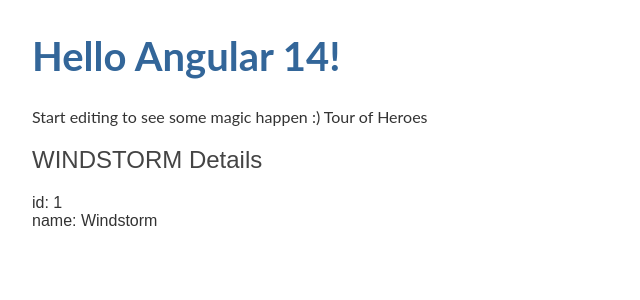
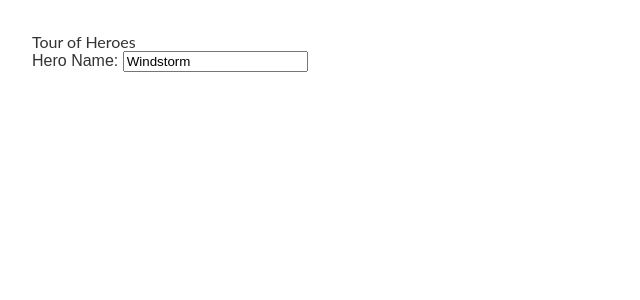
Before and after one commit to Fabusch/TOUR-OF-HEROES, an Angular app: page / in a window 1280 px wide. Shown: the top 300 px of the page, without its empty margins (0-640 px from the left). Built offline with nearby package versions, Linux system fonts and the light colour scheme.

Commit message:
3 files modified

```diff
--- a/src/app/app.component.html
+++ b/src/app/app.component.html
@@ -1,7 +1,5 @@
-<hello name="{{ name }}"></hello>
+
 <p>
-  Start editing to see some magic happen :)
   {{ title }}
-
   <app-heroes> </app-heroes>
 </p>
--- a/src/app/app.module.ts
+++ b/src/app/app.module.ts
@@ -3,12 +3,12 @@
 import { FormsModule } from '@angular/forms';
 
 import { AppComponent } from './app.component';
-import { HelloComponent } from './hello.component';
+
 import { HeroesComponent } from './heroes/heroes.component';
 
 @NgModule({
   imports: [BrowserModule, FormsModule],
-  declarations: [AppComponent, HelloComponent, HeroesComponent],
+  declarations: [AppComponent,HeroesComponent],
   bootstrap: [AppComponent],
 })
 export class AppModule {}
--- a/src/app/heroes/heroes.component.html
+++ b/src/app/heroes/heroes.component.html
@@ -1,3 +1,4 @@
-<h2>{{ hero.name | uppercase }} Details</h2>
-<div><span>id: </span>{{ hero.id }}</div>
-<div><span>name: </span>{{ hero.name }}</div>
+<div>
+  <label for="name">Hero Name: </label>
+  <input id="name" [(ngModel)]="hero.name" placeholder="name" />
+</div>
```
